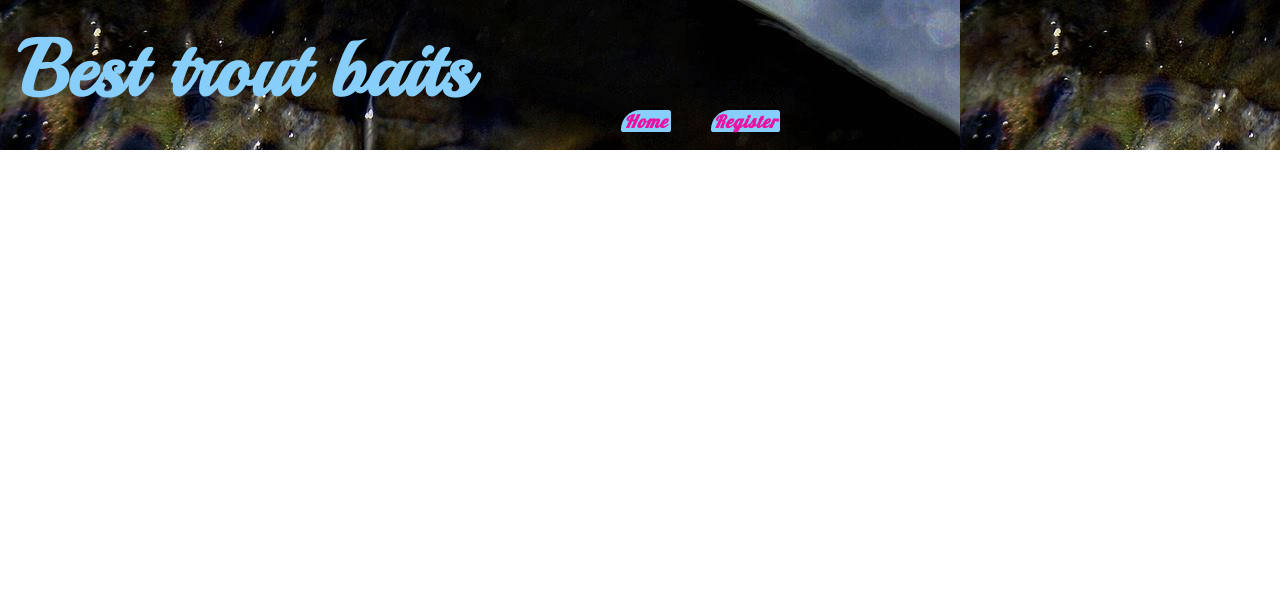
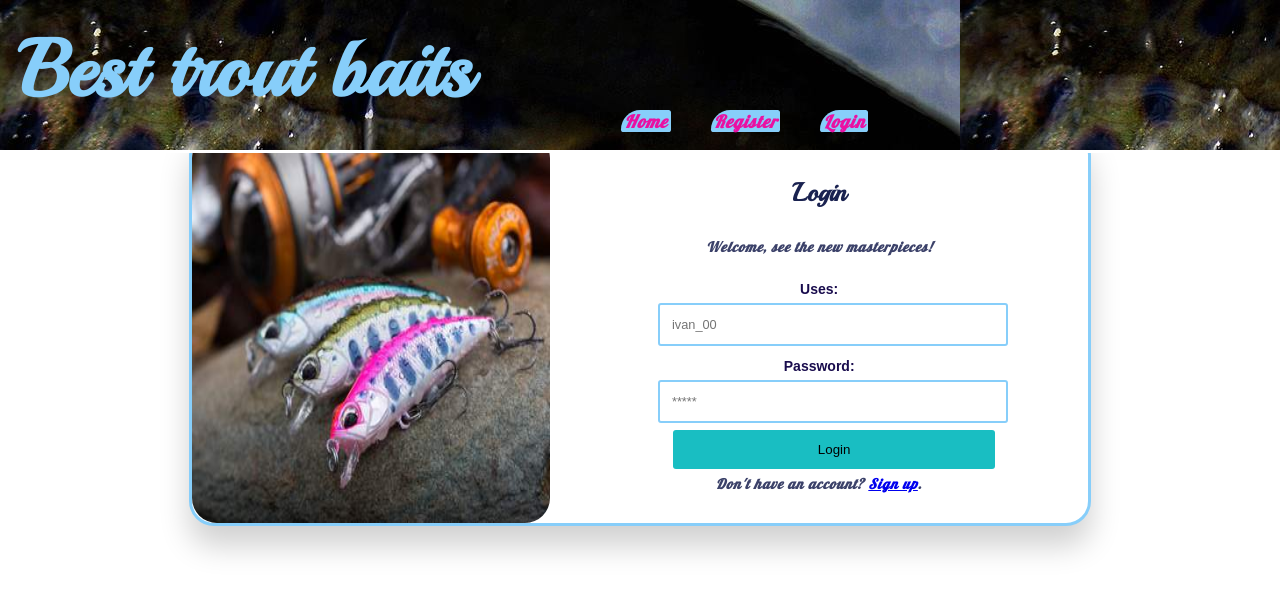
Before and after one commit to naskosin/MySoftUniReactApp, a React (Create React App) app in the folder myproject/: page /login in a window 1280 px wide. Shown: the top 594 px of the page. Built offline with nearby package versions, Linux system fonts and the light colour scheme.

Commit message:
Login component added

```diff
--- a/myproject/src/App.js
+++ b/myproject/src/App.js
@@ -1,4 +1,5 @@
 import Header from './components/Header/Header';
+import Login from './components/Login/Login';
 import { Home } from './components/Home/Home';
 import Register from './components/Register/Register';
 import { Routes, Route} from 'react-router-dom';
@@ -14,6 +15,7 @@ function App() {
   <Routes>
     <Route path="/" element={<Home/>}/>
     <Route path="/register" element={<Register/>}/>
+    <Route path="/login" element={<Login/>}/>
   </Routes>
       </main>
 
--- a/myproject/src/components/Header/Header.js
+++ b/myproject/src/components/Header/Header.js
@@ -1,6 +1,6 @@
 import { Link } from 'react-router-dom';
 import styles from './Header.module.css';
-//import {Link} from 'react-router-dom';
+
 //import { notifyContext } from '../contexts/NotifyContext';
 //import { authContext } from '../contexts/AuthContext';
 const Header =(
@@ -27,6 +27,9 @@ const Header =(
       <li>
         <Link to="/register">Register</Link>
       </li>
+      <li>
+        <Link to="/login">Login</Link>
+      </li>
       </ul>
   </nav>;
 
--- /dev/null
+++ b/myproject/src/components/Login/Login.js
@@ -0,0 +1,90 @@
+import styles from "./Login.module.css";
+import * as authService from '../services/authService'
+//import { notifyContext } from "../contexts/NotifyContext";
+//const initialState  = { email: "", password: "", rePassword: "Filled" };
+//import { authContext } from "../contexts/AuthContext";
+//import * as gameServices from "../services/gameServices";
+//import { useHandler } from "../hooks/useAuthValidateHandler";
+//import { useNavigate } from "react-router-dom";
+//import { isNotAuth } from "../hoc/isAuth";
+
+
+
+const Login = () => {
+// const { userInfo, login } = authContext();
+// const {errorNotification, notification } = notifyContext();
+//
+//
+//onst [error, setError,  isFormValid] = useHandler(initialState);
+//
+//
+//
+// const navigate = useNavigate();
+
+  const onLogin = (e) => {
+    e.preventDefault();
+    let formData = new FormData(e.currentTarget);
+    let email = formData.get("email");
+
+    let password = formData.get("password");
+
+    authService.login(email, password)
+    .then((authData) => {
+      //login(authData);
+      console.log(authData);
+      //navigate("/");
+    })
+    .catch((err)=>{ console.log(err);  })
+
+  };
+
+
+  return (
+    <section className={styles.logincontainer}>
+
+      <div className={styles.container}>
+        <img
+          src="./assets/3.jpg"
+          alt="Loading..."
+        />
+
+        <form onSubmit={onLogin} className={styles.containertext}>
+
+          <h2>Login</h2>
+          <p className={styles.paragraph} >Welcome, see the new masterpieces!</p>
+
+          <label htmlFor="uses">Uses:</label>
+          <input
+            type="text"
+            id="uses"
+            placeholder="ivan_00"
+            name="email"
+
+          />
+
+
+          <label htmlFor="password">Password:</label>
+          <input
+            type="password"
+            id="password"
+            placeholder="*****"
+            name="password"
+
+
+          />
+
+
+          <button  className={styles.button}>
+            Login
+          </button>
+          <div>
+            <p className={styles.paragraph}>
+              Don't have an account? <a href="/register">Sign up</a>.
+            </p>
+          </div>
+        </form>
+      </div>
+    </section>
+  );
+};
+export default Login;
--- /dev/null
+++ b/myproject/src/components/Login/Login.module.css
@@ -0,0 +1,132 @@
+.logincontainer {
+
+    width: 100%;
+
+    margin: 100px auto 200px auto;
+        padding-top: 30px;
+        padding-bottom: 20px;
+        border: 10ch;
+}
+
+
+.container {
+    background-color: #fff;
+    width: 70%;
+    height: 80%;
+    display: grid;
+    grid-template-columns: 40% 60%;
+    place-items: center;
+    line-height: 1.5;
+   margin: 0 auto;
+    box-shadow: 0 20px 30px rgba(0, 0, 0, 0.185);
+    border-style: solid;
+    border-color: lightskyblue;
+    border-radius: 25px;
+}
+
+.container>img {
+    width: 100%;
+    height:100%;
+    border-radius: 25px;
+}
+
+.containertext>h2 {
+    padding-top: 0.4em;
+}
+
+.containertext {
+    padding: 10px;
+        text-align: center;
+        width: 60%
+}
+
+.containertext>h2 {
+    font-size: 1.6rem;
+    text-align: center;
+    color: #1A2250;
+}
+
+.paragraph {
+    font-size: 14px;
+    color: #3B4169;
+    margin: 2px 0;
+    margin-bottom: 15px;
+}
+
+
+.containertext>button {
+    width: 100%;
+    border: none;
+    padding: 12px;
+    border-radius: 3px;
+}
+
+label {
+    color: #190c4d;
+    transform: translateY(-1.5rem);
+    font-size: 14px;
+    font-family: 'Barlow', sans-serif;
+    font-weight: 700;
+}
+
+input {
+    border: 2px solid lightskyblue;;
+    margin: 3px 0 7px;
+    font-size: 0.8rem;
+    color: #656880;
+    width: 100%;
+    padding: 12px;
+    border-radius: 3px;
+}
+
+.inputerror {
+    border: 2px solid crimson;
+    border-left:10px solid crimson ;
+    margin: 3px 0 7px;
+    font-size: 0.8rem;
+    color: #656880;
+}
+
+.errorParagraph {
+    color:crimson;
+}
+
+
+
+.register-btn:hover,
+.login-btn:hover {
+    background-image: linear-gradient(to right, #2dd2d4, #8C1415);
+    box-shadow: none;
+}
+
+span {
+    display: block;
+    text-align: center;
+    margin: 20px 0 0;
+    color: #BABDCB;
+    font-size: 12px;
+}
+
+.cardnoaccount {
+    padding: 1rem 1rem;
+    text-align: center;
+    font-size: .875rem;
+    color: #190c4d;
+}
+
+.card-no-account>p>a {
+    color: #8C1415;
+}
+
+
+.button{
+    margin-left: 15px;
+    background-color: #19BEC2;
+    padding: 20px;
+}
+.button:disabled{
+    margin-left: 15px;
+    background-color: lightgrey;
+    padding: 20px;
+
+}
--- a/myproject/src/components/Register/Register.js
+++ b/myproject/src/components/Register/Register.js
@@ -1,4 +1,5 @@
 import styles from "./Register.module.css";
+import * as authService from '../services/authService'
 //import { useHandler } from "../hooks/useAuthValidateHandler";
 //const initialState  = { email: "", password: "", rePassword: "", form: true };
 //
@@ -15,27 +16,27 @@ const Register = () => {
   //const [error, setError, isFormValid] = useHandler(initialState);
   //let isCorrect = '';
 //
-  //const onRegister = (e) => {
-  //  e.preventDefault();
-  //  let formData = new FormData(e.currentTarget);
-  //  let email = formData.get("email");
-  //  let password = formData.get("password");
-  //  let rePassword = formData.get("rePassword");
-  //  if (password === rePassword) {
-  //    gameServices
-  //      .register(email, password)
-  //      .then((regData) => {
-  //     login(regData);
-  //      })
-  //      .catch((err) => {
-  //        notification(err);
-  //      });
-  //  } else {
-  //      notification("Error rePassword")
+  const onRegister = (e) => {
+    e.preventDefault();
+    let formData = new FormData(e.currentTarget);
+    let email = formData.get("email");
+    let password = formData.get("password");
+    let rePassword = formData.get("rePassword");
+    if (password === rePassword) {
+authService
+        .register(email, password)
+        .then((regData) => {
+       console.log(regData);
+        })
+        .catch((err) => {
+          console.log(err);
+        });
+    } else {
+      console.log("Error rePassword")
+
+    }
   //
-  //  }
-  //
-  //};
+ };
   return (
     <section id="register-container" className={styles.registercontainer}>
       <div className={styles.registercontainerinfo}>
@@ -45,7 +46,7 @@ const Register = () => {
         />
 
         <form
-
+            onSubmit={onRegister}
           method="POST"
           className={styles.containertext}
         >
--- /dev/null
+++ b/myproject/src/components/services/authService.js
@@ -0,0 +1,51 @@
+
+const apiUrl = 'https://nasko-fish.herokuapp.com/users';
+
+
+async function resulter(res){
+    let jsonResult = await res.json();
+
+    if (res.ok){
+      return jsonResult;
+    }else{
+      throw jsonResult.message;
+    }
+}
+
+
+
+
+
+export async function register(email, password){
+    let res = await fetch(`${apiUrl}/register`, {
+       method: 'POST',
+       headers: {
+         'content-type': 'applications/json',
+
+       },
+       body: JSON.stringify({email, password})
+
+     });
+
+     return resulter(res)
+
+
+
+   };
+
+   export async function login(email, password){
+    let res = await fetch(`${apiUrl}/login`, {
+       method: 'POST',
+       headers: {
+         'content-type': 'applications/json',
+
+       },
+       body: JSON.stringify({email, password})
+
+     });
+
+     return resulter(res)
+
+
+
+   };
```
Also changed, not shown: myproject/public/assets/3.jpg (renamed from myproject/public/assets/vobler-duo-ryuki-45-4-5cm-4g-ada4015-mat-rider-s-1527582470-3.jpg).
